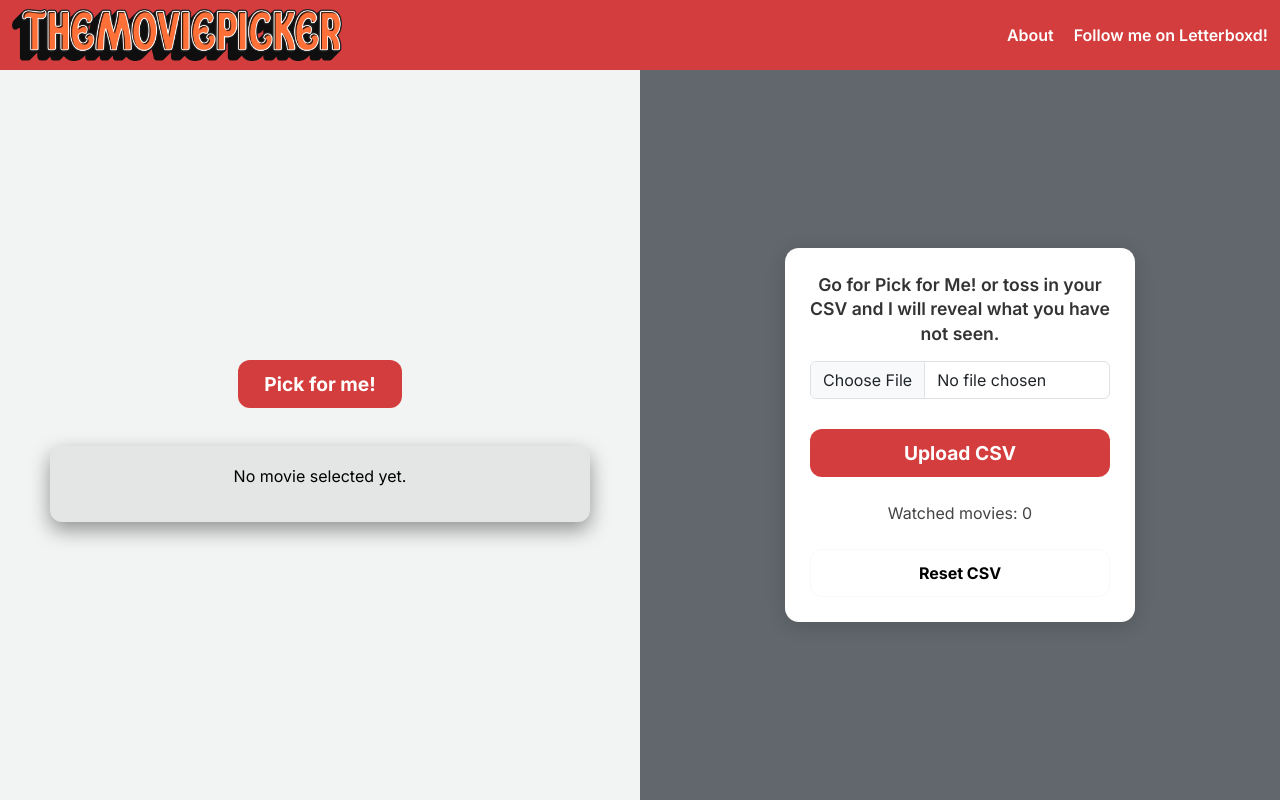
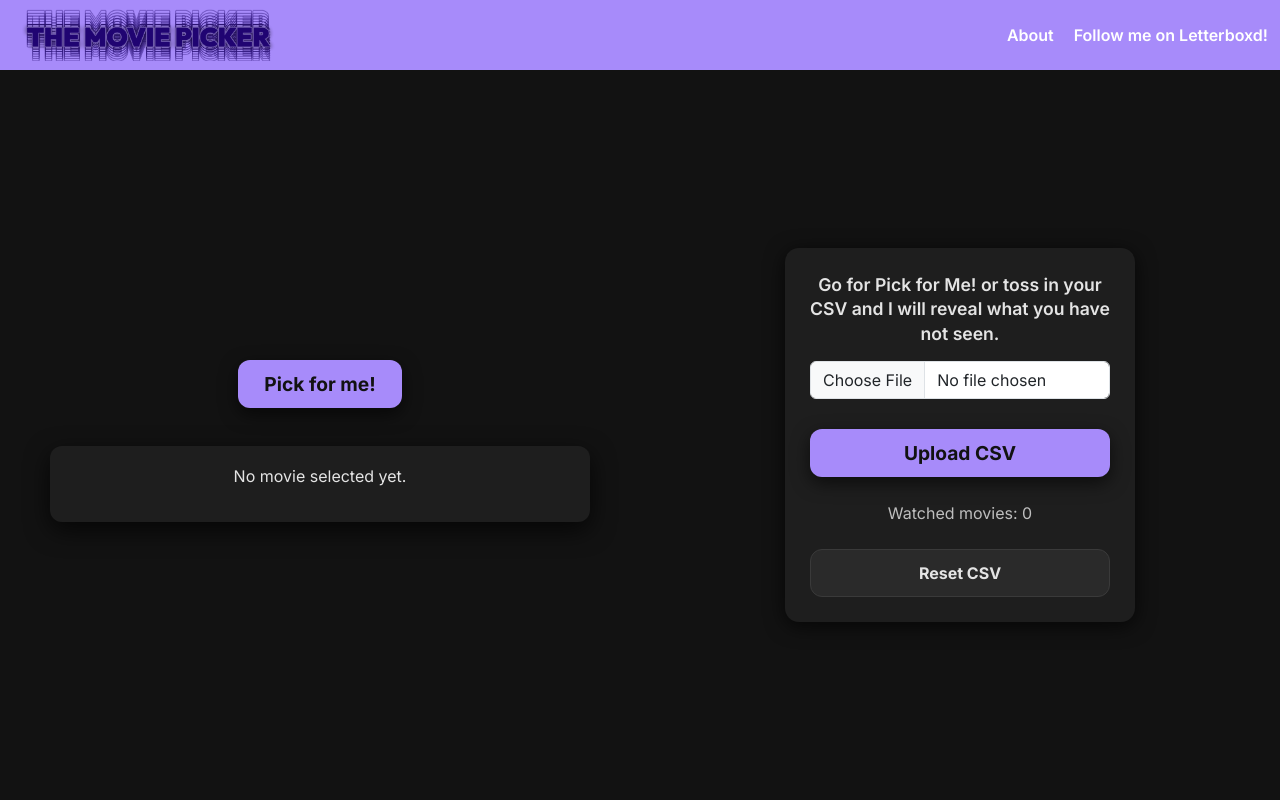
Before and after one commit to xenkou90/the-movie-picker, a Flask app: page / in a window 1280 px wide. Run offline with Flask 3, Linux system fonts and the light colour scheme; data that the repository does not hold is empty.

Commit message:
A full dark theme overhaul with new logo and modernized styling.
1. Replaced entire light theme with Material-inspired dark palette.

2. Updated navbar, cards, buttons, modals, mobile menu, and upload panels.

3, Applied new lavender accent color across UI.

4. Added cinematic poster spotlight glow.

5. Improved text contrast and hierarchy for readability.

6. Updated About/Guess buttons and layout for dark mode.

7. Replaced old logo with new dark-theme-compatible version

```diff
--- a/static/style.css
+++ b/static/style.css
@@ -18,8 +18,8 @@ html, body {
 
 body {
     font-family: 'Inter', sans-serif;
-    background-color: #f2f3f3;
-    color: #000;
+    background-color: #121212;
+    color: #E4E4E4;
     display: flex;
     flex-direction: column;
 }
@@ -28,7 +28,7 @@ body {
    NAVBAR — MOBILE FIRST
 ----------------------------------------------------------*/
 .top-bar {
-    background-color: #d43d3d;
+    background-color: #A78BFA;
     height: 70px;
 }
 
@@ -81,7 +81,7 @@ body {
    LEFT SIDE (mobile)
 ----------------------------------------------------------*/
 .left-side {
-    background-color: #f2f3f3;
+    background-color: #121212;
     padding: 40px 20px;
     min-height: calc(100vh - 70px);
     text-align: center;
@@ -96,8 +96,8 @@ body {
    RIGHT SIDE (desktop only)
 ----------------------------------------------------------*/
 .right-side {
-    background-color: #61676c;
-    color: white;
+    background-color: #121212;
+    color: #E4E4E4;
     padding: 60px 20px;
 
     display: none; /* hidden on mobile */
@@ -108,11 +108,11 @@ body {
 ----------------------------------------------------------*/
 .movie-card {
     width: 90%;
-    background-color: #e4e5e5;
+    background-color: #1E1E1E;
     margin: 25px auto 10px;
     padding: 18px;
     border-radius: 12px;
-    box-shadow: 0 8px 20px rgba(0,0,0,0.4);
+    box-shadow: 0 8px 24px rgba(0,0,0,0.7);
 }
 
 .movie-card-content {
@@ -165,8 +170,8 @@ body {
 ----------------------------------------------------------*/
 .pick-btn,
 .btn-danger {
-    background-color: #d43d3d;
-    color: white;
+    background-color: #A78BFA;
+    color: #121212;
     height: 48px;
     padding: 0 26px;
     font-size: 1.2rem;
@@ -174,24 +179,27 @@ body {
     border: none;
     border-radius: 12px;
     margin: 14px 0;
+    box-shadow: 0 6px 18px rgba(0,0,0,0.6);
 }
 
 .pick-btn:hover,
 .btn-danger:hover {
-    background-color: #b60f0f;
+    background-color: #C4B5FD;
+    color: #121212;
 }
 
 .btn-light {
-    background: white;
-    color: #000 !important;
+    background: #2A2A2A;
+    color: #E4E4E4 !important;
     font-weight: 600;
     border-radius: 10px;
     height: 48px;
+    border: 1px solid #3A3A3A;
 }
 
 .btn-light:hover {
-    background: #d43d3d !important;
-    color: white !important;
+    background: #3A3A3A !important;
+    color: #E4E4E4 !important;
 }
 
 /* ---------------------------------------------------------
@@ -353,12 +364,12 @@ body {
    UPLOAD CARD — DESKTOP VERSION
 ----------------------------------------------------------*/
 .upload-card-desktop {
-    background: #ffffff;
+    background: #1E1E1E;
     padding: 25px;
     border-radius: 14px;
     width: 90%;
     max-width: 350px;
-    box-shadow:0 4px 20px rgba(0,0,0,0.15);
+    box-shadow:0 4px 20px rgba(0,0,0,0.7);
     display: flex;
     flex-direction: column;
     align-items: center;
@@ -367,7 +378,7 @@ body {
 .upload-title-desktop {
     font-size: 1.1rem;
     font-weight: 600;
-    color: #333;
+    color: #E4E4E4;
     text-align: center;
     margin-bottom: 15px;
     line-height: 1.4;
@@ -385,19 +396,19 @@ body {
 }
 
 .upload-success-desktop {
-    color: #28a745;
+    color: #4ADE80;
     margin-top: 10px;
     text-align: center;
 }
 
 .upload-error-desktop {
-    color: #b60f0f;
+    color: #F97373;
     margin-top: 10px;
     text-align: center;
 }
 
 .watched-count-desktop {
-    color: #444;
+    color: #BEBEBE;
     margin-top: 10px;
     text-align: center;
 }
```
Also changed, not shown: other parts of static/style.css (+37 -29 lines), static/logo.png.
